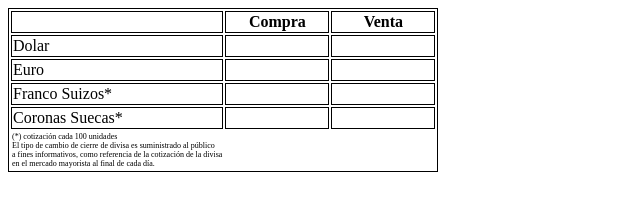
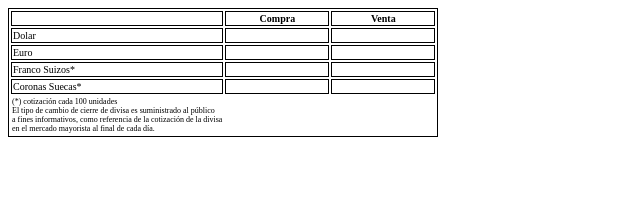
Before and after one commit to mellifer/Cotizacion, a plain HTML site: page index.html in a window 1280 px wide. Shown: the whole page, without its empty margins (0-640 px from the left). Drawn offline with nearby package versions, Linux system fonts and the light colour scheme; no server answers.

Commit message:
Update index.html

```diff
--- a/index.html
+++ b/index.html
@@ -16,31 +16,31 @@
     <table class="tableClass" style="border: 1px solid;">
         <thead class="tableHeaderClass" style="border: 1px solid;">
             <tr>
-                <th id="Fecha" style="border: 1px solid;"></th>
-                <th style="border: 1px solid; width: 100px;">Compra</th>
-                <th style="border: 1px solid; width: 100px;">Venta</th>
+                <th id="Fecha" style="border: 1px solid; font-size: 10px;"></th>
+                <th style="border: 1px solid; width: 100px; font-size: 10px;">Compra</th>
+                <th style="border: 1px solid; width: 100px; font-size: 10px;">Venta</th>
             </tr>
         </thead>
         <tbody class="tableBodyClass">
             <tr>
-                <td style="border: 1px solid;">Dolar</td>
-                <td id="Dolar_Compra" style="border: 1px solid; text-align: center;"></td>
-                <td id="Dolar_Venta" style="border: 1px solid; text-align: center;"></td>
+                <td style="border: 1px solid; font-size: 10px;">Dolar</td>
+                <td id="Dolar_Compra" style="border: 1px solid; text-align: center; font-size: 10px;"></td>
+                <td id="Dolar_Venta" style="border: 1px solid; text-align: center; font-size: 10px;"></td>
             </tr>
             <tr>
-                <td style="border: 1px solid;">Euro</td>
-                <td id="Euro_Compra" style="border: 1px solid; text-align: center;"></td>
-                <td id="Euro_Venta" style="border: 1px solid; text-align: center;"></td>
+                <td style="border: 1px solid; font-size: 10px;">Euro</td>
+                <td id="Euro_Compra" style="border: 1px solid; text-align: center; font-size: 10px;"></td>
+                <td id="Euro_Venta" style="border: 1px solid; text-align: center; font-size: 10px;"></td>
             </tr>
             <tr>
-                <td style="border: 1px solid;">Franco Suizos*</td>
-                <td id="Franco_Compra" style="border: 1px solid; text-align: center;"></td>
-                <td id="Franco_Venta" style="border: 1px solid; text-align: center;"></td>
+                <td style="border: 1px solid; font-size: 10px;">Franco Suizos*</td>
+                <td id="Franco_Compra" style="border: 1px solid; text-align: center; font-size: 10px;"></td>
+                <td id="Franco_Venta" style="border: 1px solid; text-align: center; font-size: 10px;"></td>
             </tr>
             <tr>
-                <td style="border: 1px solid;">Coronas Suecas*</td>
-                <td id="Corona_Compra" style="border: 1px solid; text-align: center;"></td>
-                <td id="Corona_Venta" style="border: 1px solid; text-align: center;"></td>
+                <td style="border: 1px solid; font-size: 10px;">Coronas Suecas*</td>
+                <td id="Corona_Compra" style="border: 1px solid; text-align: center; font-size: 10px;"></td>
+                <td id="Corona_Venta" style="border: 1px solid; text-align: center; font-size: 10px;"></td>
             </tr>
             <tr>
                 <td style="font-size: 8px;">(*) cotización cada 100 unidades<br>
```
